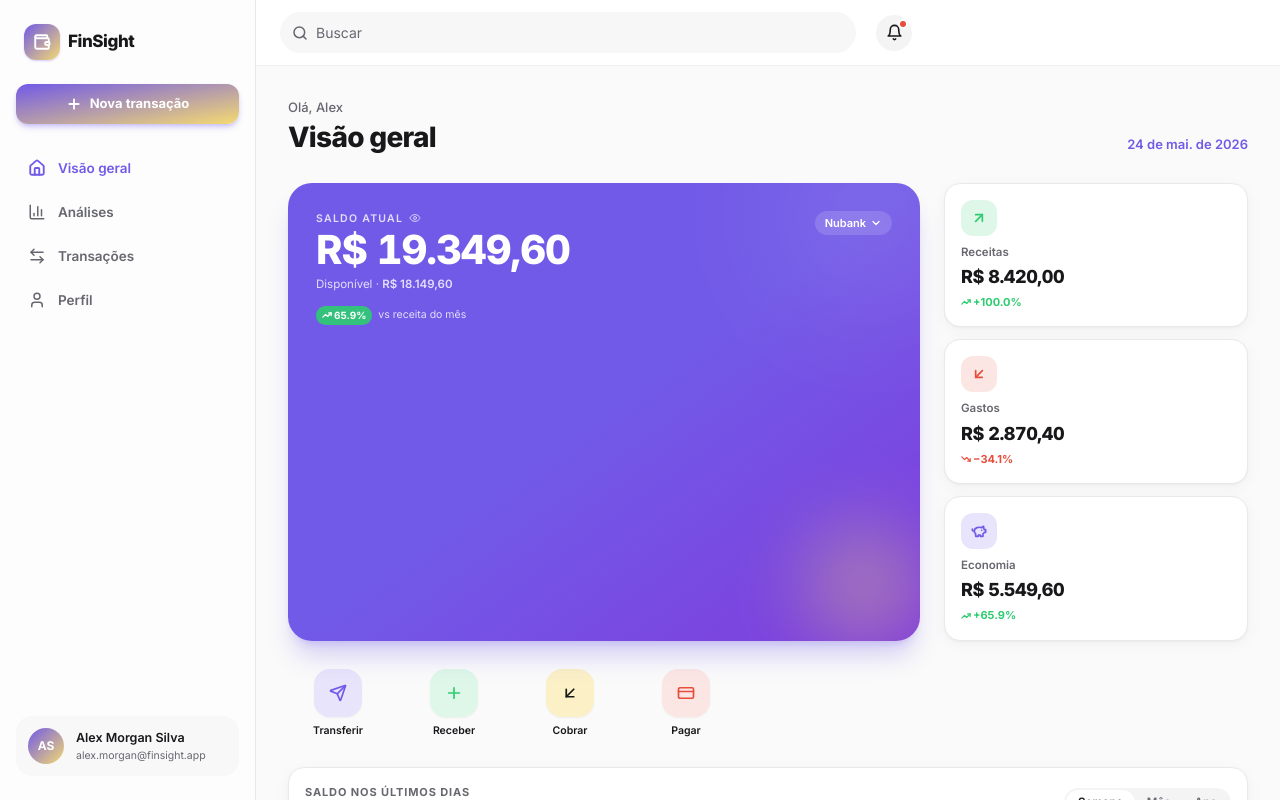
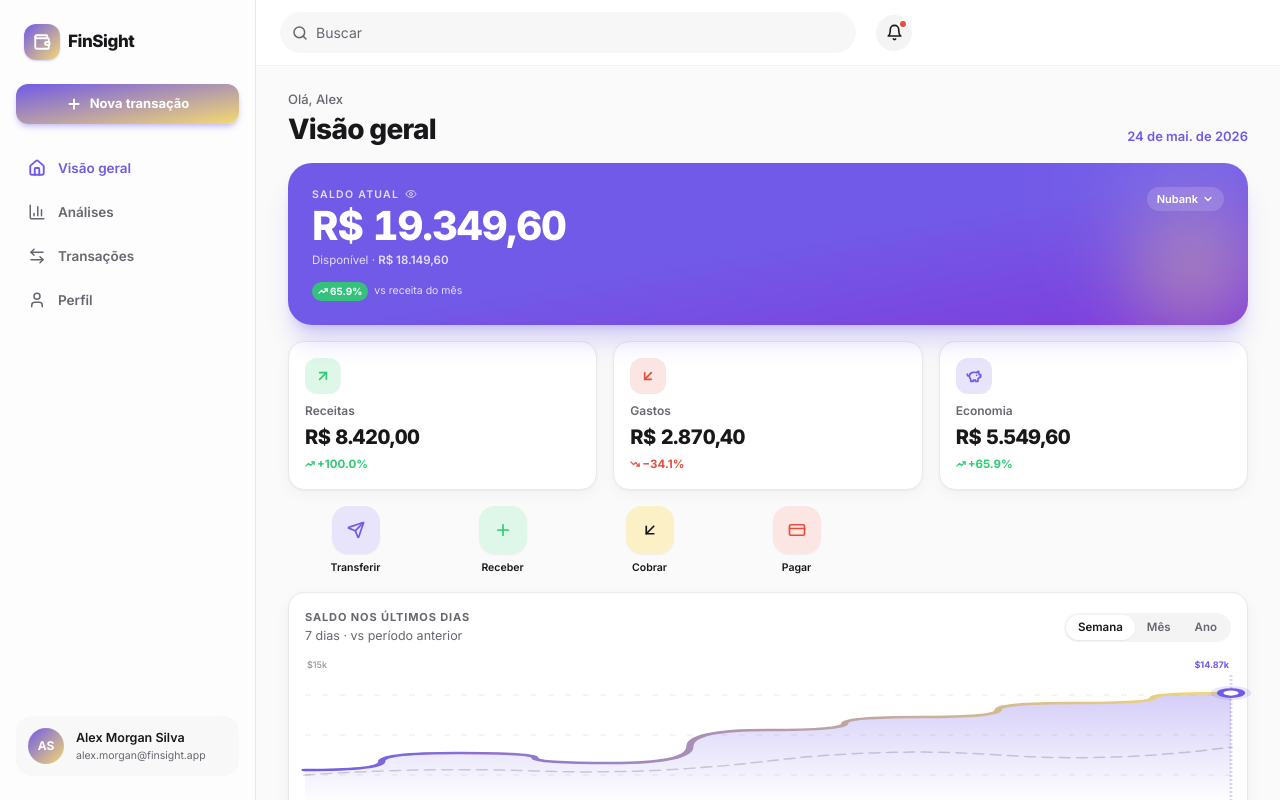
Before and after one commit to GustavoHenrique-hub/fintech-app, a React (Vite) app in the folder frontend/fintech_app/: page / in a window 1280 px wide. Shown: the top 800 px of the page. Built offline with nearby package versions, Linux system fonts and the light colour scheme.

Commit message:
feat: OverviewScreen.jsx +10 -13

```diff
--- a/frontend/fintech_app/src/components/finsight/screens/OverviewScreen.jsx
+++ b/frontend/fintech_app/src/components/finsight/screens/OverviewScreen.jsx
@@ -43,8 +43,8 @@ export const OverviewScreen = () => {
   const primeiroNome = usuarioAtual.nome.split(" ")[0];
 
   return (
-    <div className="flex-1 min-h-0 overflow-y-auto px-4 sm:px-5 lg:px-8 pt-4 lg:pt-8 pb-6 lg:pb-10 no-scrollbar">
-     <div className="max-w-6xl mx-auto w-full space-y-5 lg:space-y-7">
+    <div className="flex-1 min-h-0 overflow-y-auto px-4 sm:px-5 lg:px-8 pt-4 lg:pt-6 pb-6 lg:pb-8 no-scrollbar">
+     <div className="max-w-6xl mx-auto w-full space-y-5 lg:space-y-4">
       {/* ── Saudação + data ─────────────────────────────────────────── */}
       <div className="flex items-end justify-between">
         <div>
@@ -58,10 +58,8 @@ export const OverviewScreen = () => {
         </button>
       </div>
 
-      {/* Linha 1 (lg+): Hero balance (col-span-2) + KPIs verticais (col-span-1). */}
-      <div className="grid lg:grid-cols-3 gap-5 lg:gap-6">
-      {/* ── Card hero do saldo ─────────────────────────────────────── */}
-      <section className="lg:col-span-2 relative overflow-hidden rounded-3xl bg-gradient-to-br from-primary via-primary to-[hsl(265_70%_55%)] text-primary-foreground p-5 lg:p-7 shadow-xl shadow-primary/25">
+      {/* ── Card hero do saldo (largura total) ─────────────────────── */}
+      <section className="relative overflow-hidden rounded-3xl bg-gradient-to-br from-primary via-primary to-[hsl(265_70%_55%)] text-primary-foreground p-5 lg:p-6 shadow-xl shadow-primary/25">
         {/* Bolhas decorativas (blur) — só visual. */}
         <div className="absolute -top-16 -right-12 w-48 h-48 rounded-full bg-white/10 blur-3xl" />
         <div className="absolute bottom-0 right-0 w-28 h-28 rounded-full bg-accent/40 blur-2xl" />
@@ -106,8 +104,8 @@ export const OverviewScreen = () => {
         </div>
       </section>
 
-      {/* KPIs verticais (col-span-1 em lg+) — em mobile/tablet aparecem em grid abaixo. */}
-      <section className="grid grid-cols-3 lg:grid-cols-1 gap-2 lg:gap-3 lg:col-span-1">
+      {/* KPIs horizontais (3 colunas em qualquer tamanho ≥ md). */}
+      <section className="grid grid-cols-3 gap-2 lg:gap-4">
         {[
           { label: "Receitas",  value: snapshotAtual.totalReceitas, up: true,  icon: ArrowUpRight,    bg: "bg-surface-green",  color: "text-success" },
           { label: "Gastos",    value: snapshotAtual.totalGastos,   up: false, icon: ArrowDownLeft,   bg: "bg-surface-pink",   color: "text-destructive" },
@@ -120,11 +118,11 @@ export const OverviewScreen = () => {
               <div className={`w-7 h-7 lg:w-9 lg:h-9 rounded-lg lg:rounded-xl ${k.bg} ${k.color} flex items-center justify-center`}>
                 <Icon className="w-3.5 h-3.5 lg:w-4 lg:h-4" strokeWidth={2.5} />
               </div>
-              <p className="text-[10.5px] lg:text-[11.5px] text-muted-foreground font-semibold mt-2">{k.label}</p>
-              <p className="text-[13px] lg:text-[18px] font-extrabold text-foreground mt-0.5 tracking-tight tabular-nums">
+              <p className="text-[10.5px] lg:text-[12px] text-muted-foreground font-semibold mt-2">{k.label}</p>
+              <p className="text-[13px] lg:text-[20px] font-extrabold text-foreground mt-0.5 tracking-tight tabular-nums">
                 {formatBRL(k.value)}
               </p>
-              <div className={`flex items-center gap-0.5 mt-1 text-[10px] lg:text-[11px] font-bold ${k.up ? "text-success" : "text-destructive"}`}>
+              <div className={`flex items-center gap-0.5 mt-1 text-[10px] lg:text-[11.5px] font-bold ${k.up ? "text-success" : "text-destructive"}`}>
                 <Trend className="w-2.5 h-2.5" strokeWidth={3} />
                 {k.up ? "+" : "−"}
                 {Math.abs(((k.value / (snapshotAtual.totalReceitas || 1)) * 100)).toFixed(1)}%
@@ -133,10 +131,9 @@ export const OverviewScreen = () => {
           );
         })}
       </section>
-      </div>
 
       {/* ── Atalhos rápidos ────────────────────────────────────────── */}
-      <section className="grid grid-cols-4 gap-2 lg:gap-4 lg:max-w-md">
+      <section className="grid grid-cols-4 gap-2 lg:gap-3 lg:max-w-xl">
         {[
           { icon: Send, label: "Transferir", color: "bg-surface-purple text-primary" },
           { icon: Plus, label: "Receber", color: "bg-surface-green text-success" },
```
